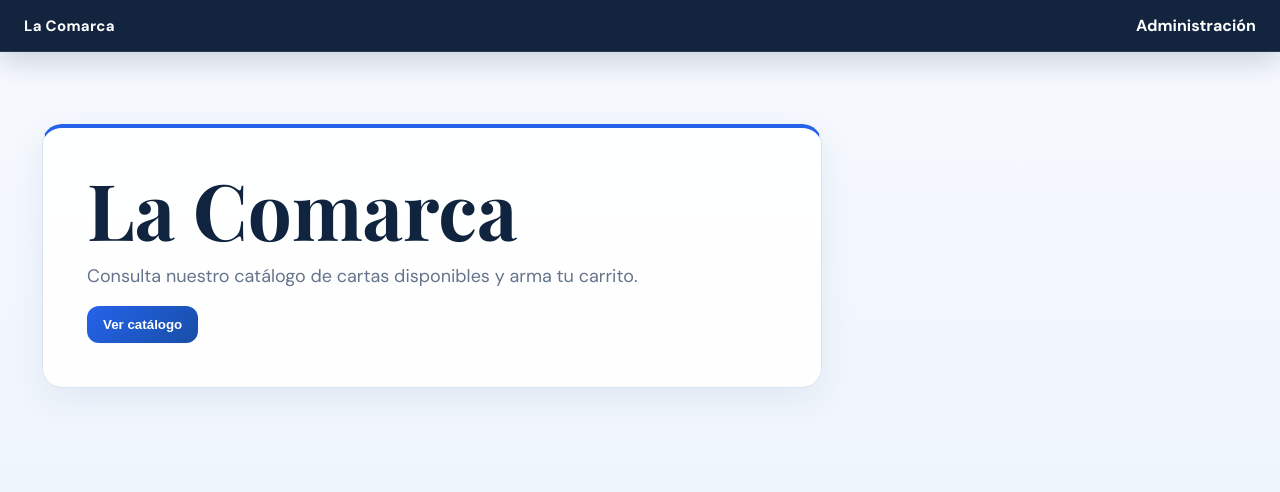
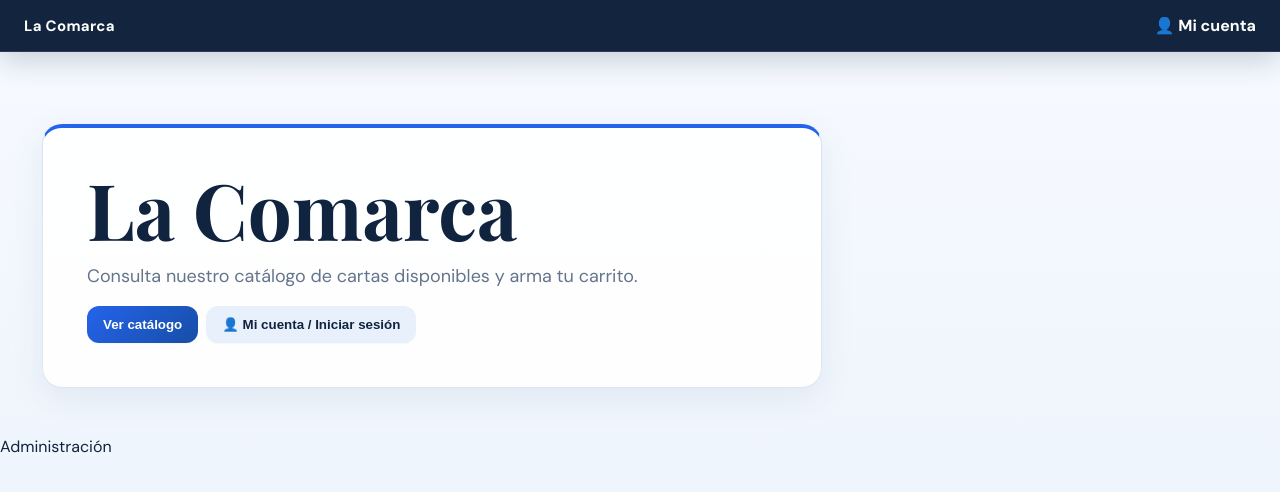
Before and after one commit to lacomarcaventas-del/la-comarca-pokemon, a Next.js app: page / in a window 1280 px wide. Shown: the top 492 px of the page. Built offline with nearby package versions, Linux system fonts and the light colour scheme.

Commit message:
Restaurar Cliente arriba y Administración abajo

```diff
--- a/app/page.tsx
+++ b/app/page.tsx
@@ -1,5 +1,8 @@
 import Link from "next/link";
 export default function Home(){
-  return <><header className="top"><b>La Comarca</b><Link href="/admin">Administración</Link></header>
-  <main className="wrap hero"><div className="panel"><h1>La Comarca</h1><p>Consulta nuestro catálogo de cartas disponibles y arma tu carrito.</p><Link href="/catalogo"><button className="btn">Ver catálogo</button></Link></div></main></>
+  return <>
+    <header className="top"><b>La Comarca</b><nav className="topNav"><Link href="/cuenta">👤 Mi cuenta</Link></nav></header>
+    <main className="wrap hero"><div className="panel"><h1>La Comarca</h1><p>Consulta nuestro catálogo de cartas disponibles y arma tu carrito.</p><div className="actions"><Link href="/catalogo"><button className="btn">Ver catálogo</button></Link><Link href="/cuenta"><button className="btn2">👤 Mi cuenta / Iniciar sesión</button></Link></div></div></main>
+    <footer className="siteFooter"><Link className="adminAccess" href="/admin">Administración</Link></footer>
+  </>
 }
```
